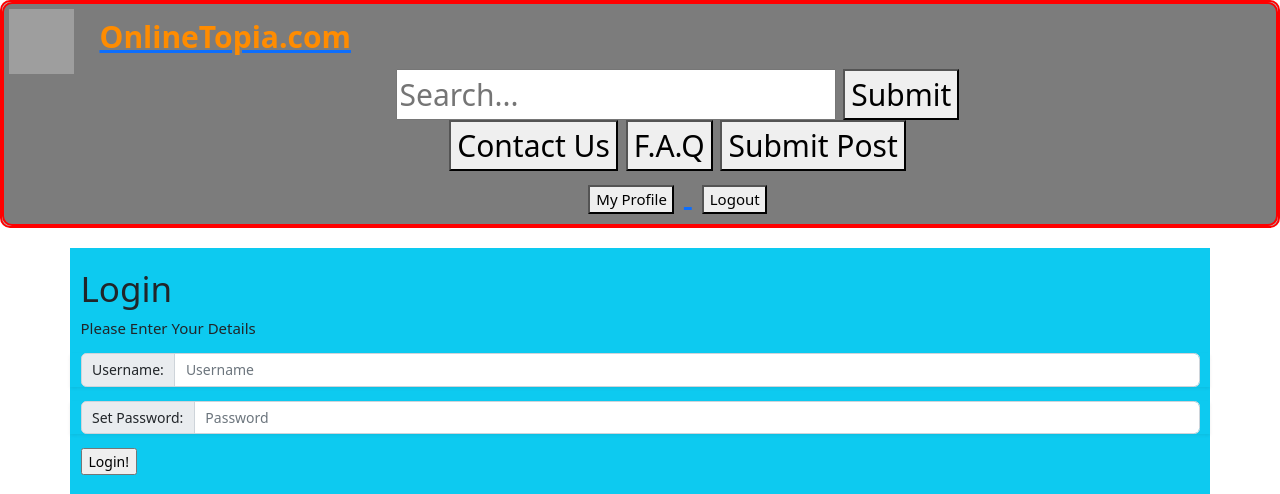
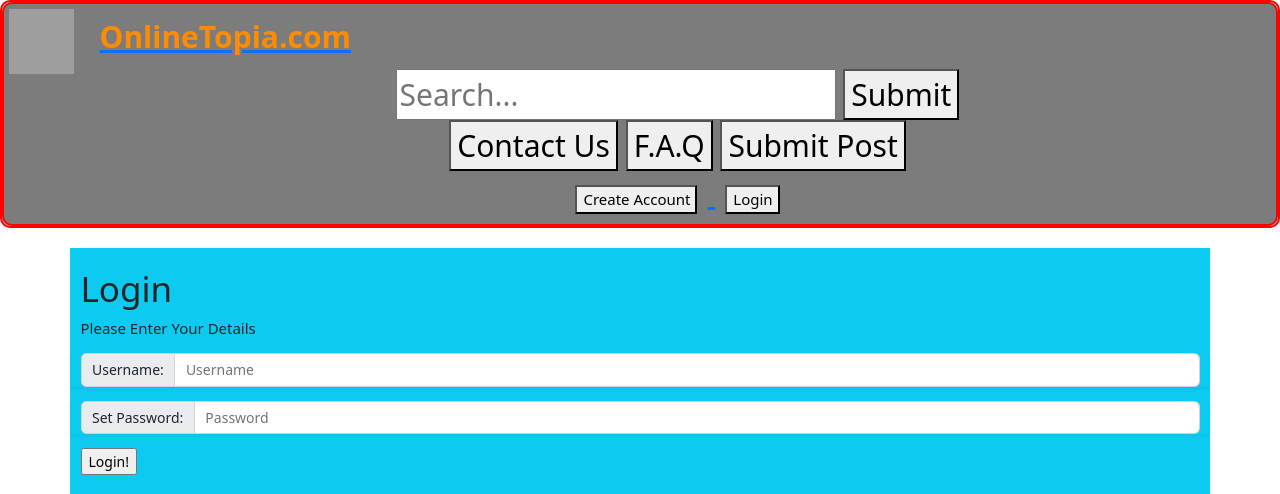
Before and after one commit to MattieWasTaken/WebDevSec, a PHP site: page /login.php in a window 1280 px wide. Shown: the top 494 px of the page. Run offline with PHP 8.4, Linux system fonts and the light colour scheme; grey boxes are pictures that could not be loaded.

Commit message:
logout feature, session info

```diff
--- a/createpost.php
+++ b/createpost.php
@@ -20,11 +20,6 @@
 </div>
 <div class="make-post">
 <form action="submitpost.php" method="POST">
-
-    <span> Author Name:</span>
-    <input type="text" name="user_id" placeholder="Enter your Display Name">
-    <br>
-    <br>
     <span>Title:</span>
     <textarea id="title" type="text" name="title" placeholder="Title"></textarea>
     <br>
--- a/header.php
+++ b/header.php
@@ -1,7 +1,7 @@
 <?php
 
 session_start();
-
+error_reporting(0);
 ?>
 
 <!DOCTYPE html>
@@ -36,10 +36,11 @@
         <?php
         if(isset($_SESSION['userid'])){
             echo "<a href='registration.php'> <button class='smallbutton' > My Profile </button></a>";
-            echo "<a href='login.php'> <button class='smallbutton' > Logout </button></a>";
+            echo "<a href='logout.php'> <button class='smallbutton' >Logout</button></a>";
+
         }else {
-           echo "<a href='registration.php'> <button class='smallbutton' > My Profile </button></a>";
-           echo "<a href='login.php'> <button class='smallbutton' > Logout </button></a>";
+           echo "<a href='registration.php'> <button class='smallbutton' > Create Account</button></a>";
+           echo "<a href='login.php'> <button class='smallbutton' > Login </button></a>";
         }
 
         ?>
--- a/login.php
+++ b/login.php
@@ -44,7 +44,16 @@
 
 
 <div>
-<?php if(isset($_POST['login'])){
+<?php
+if(isset($_REQUEST['Loginfailed'])){
+    if($_GET['Loginfailed']=="invalidPass"){
+        echo "<br> Invalid Username/Password Combination";
+    }else if($_GET['Loginfailed']=="wrongUID"){
+        echo "<br> This Username does not exist";
+    }
+}
+
+ if(isset($_POST['login'])){
             $username = $_POST['username'];
             $password = $_POST['password'];
 
@@ -53,7 +62,8 @@
             }else{
                $userExists = userExists($conn, $username, $password);
                if($userExists==false){
-                   echo "Username does not exist";
+                   echo "Username does not exist <br>";
+                   header("Location: login.php?LoginFailed=wrongUID");
                }
                $hashedPassword = $userExists['password'];
                if(password_verify($password, $hashedPassword)){
@@ -64,6 +74,7 @@
                    exit();
                }else{
                    echo "Wrong Username/Password Combination";
+                   header("Location: login.php?Loginfailed=invalidPass");
                }
             }
         }
--- /dev/null
+++ b/logout.php
@@ -0,0 +1,6 @@
+<?php
+
+session_start();
+session_unset();
+session_destroy();
+header("Location: index.php?logout=success");
```
Also changed, not shown: submitpost.php (+5 -3 lines).
